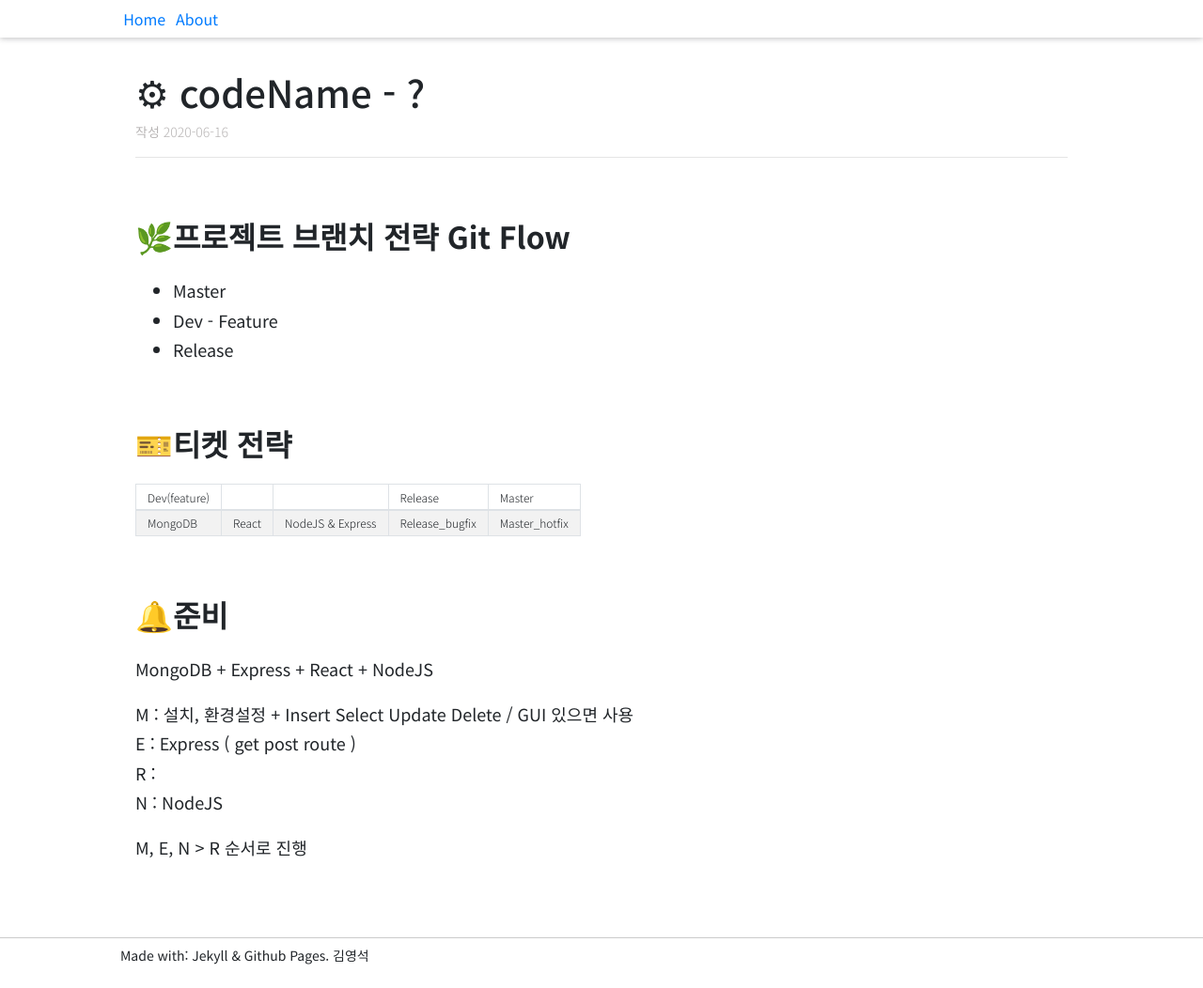
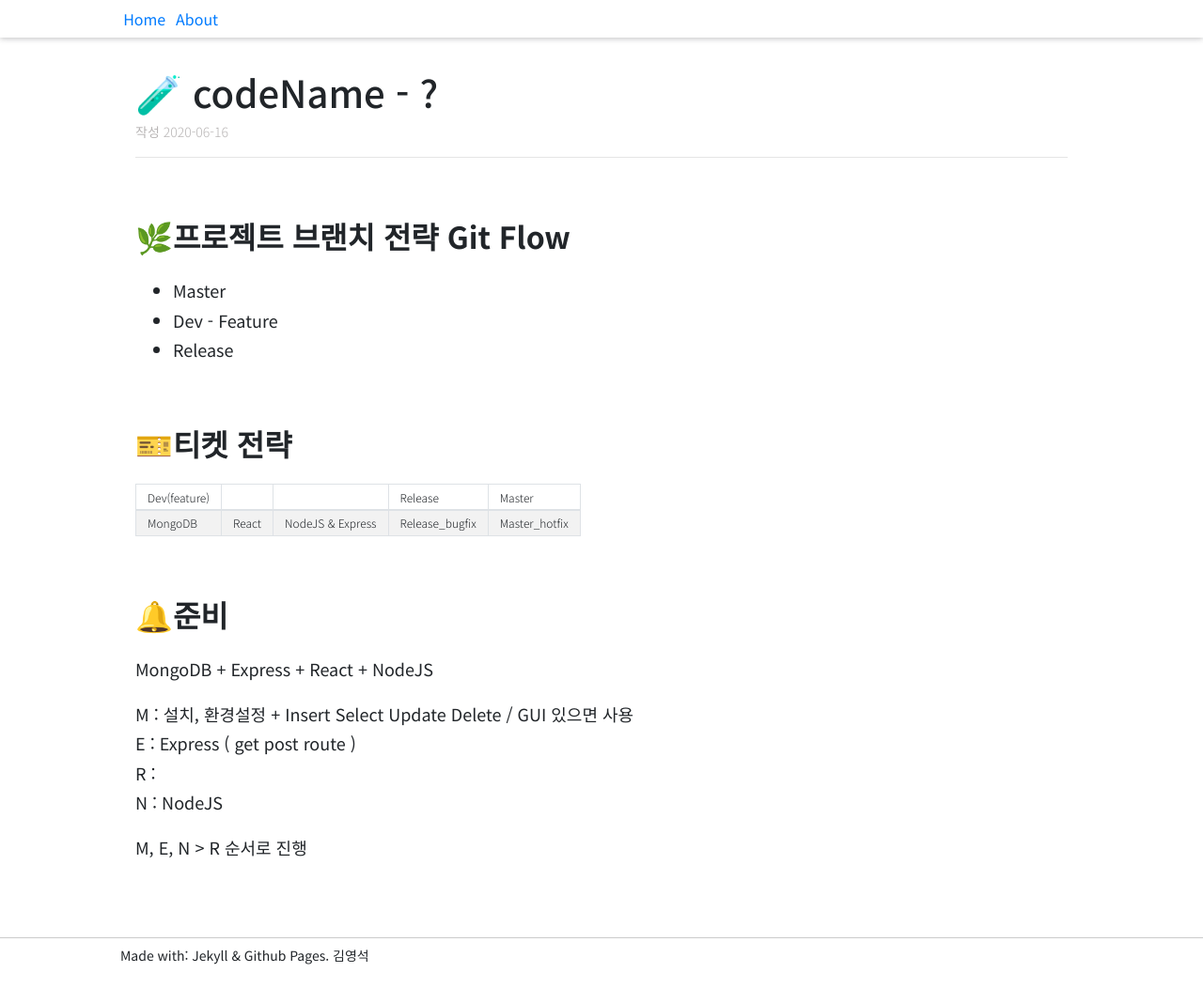
Before and after one commit to waonta/wati2.github.io, a Jekyll site: the page built from _posts/2020-06-16-2ndProject01.md, in a window 1280 px wide and 1052 px high. Shown: the whole window at 94% size. Built offline with Jekyll 4.4.1, drawn with Linux system fonts in a browser that asks for light colours; some web fonts are replaced.

```diff
--- a/_posts/2020-06-16-2ndProject01.md
+++ b/_posts/2020-06-16-2ndProject01.md
@@ -1,6 +1,6 @@
 ---
 layout: post
-title: ⚙ codeName - ?
+title: 🧪 codeName - ?
 date: 2020-06-16
 editDate:
 ---
```
